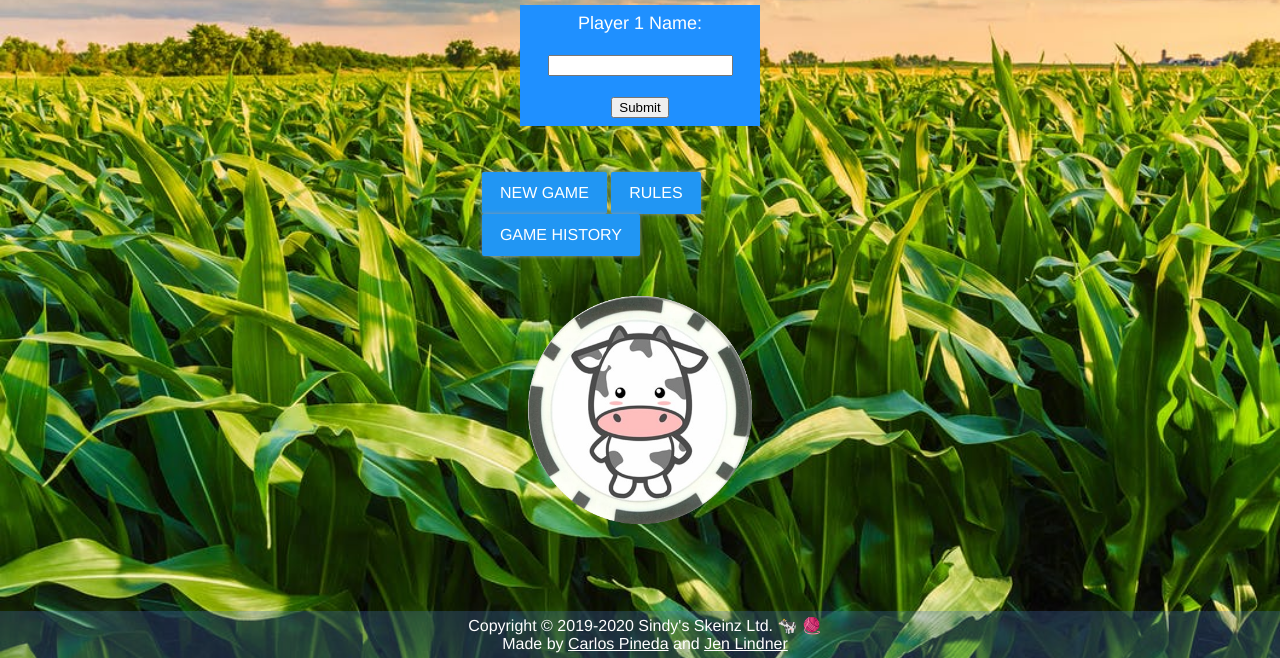
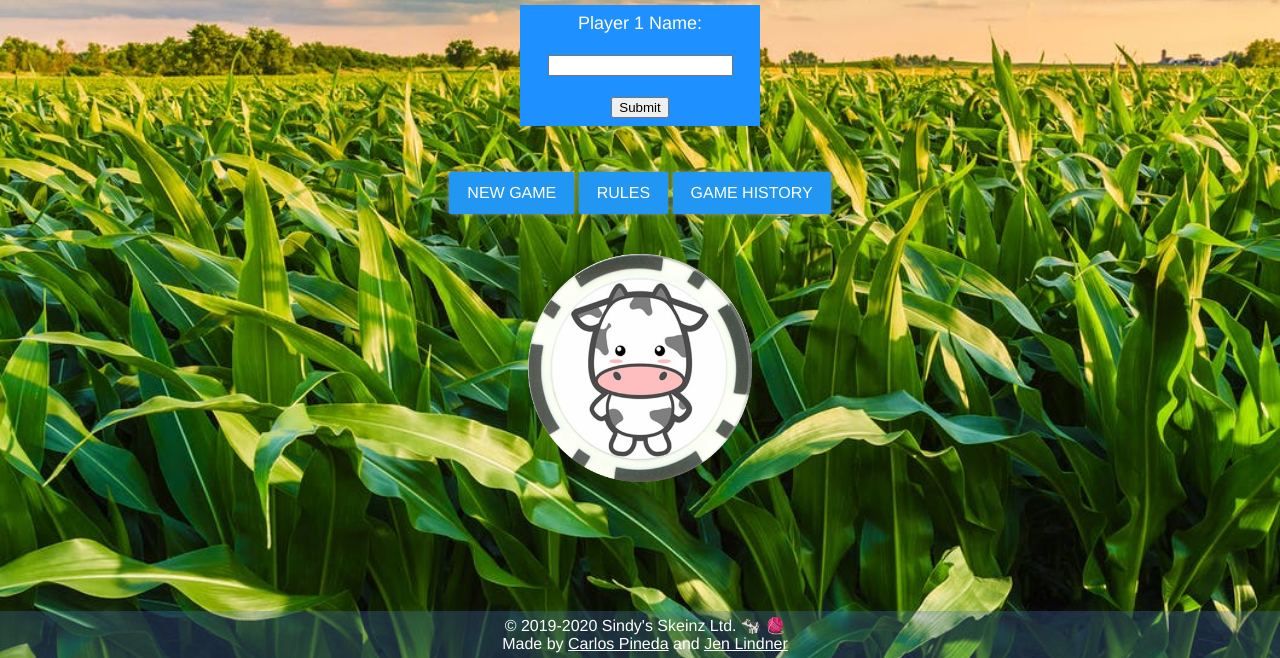
Before and after one commit to crpineda1/connect-sindy-frontend, a website: page index.html in a window 1280 px wide. Shown: the part 142-800 px from the top of the page. Drawn offline with Linux system fonts and the light colour scheme.

Commit message:
fixed buttons moving in container

```diff
--- a/index.html
+++ b/index.html
@@ -118,9 +118,9 @@
 
     <footer>
         <!-- <br> -->
-        Copyright © 2019-2020 Sindy's Skeinz Ltd. 🐄 🧶
+        © 2019-2020 Sindy's Skeinz Ltd. 🐄 🧶
         <br>
-        Made by <a href='https://www.linkedin.com/in/crpineda/' target="_blank" style="color:white">Carlos Pineda</a> and <a href='https://www.linkedin.com/in/jen-lindner13/' target="_blank" style="color:white">Jen Lindner</a>
+        Made by <a href='https://www.linkedin.com/in/crpineda/' target="_blank" rel="noopener noreferrer" style="color:white">Carlos Pineda</a> and <a href='https://www.linkedin.com/in/jen-lindner13/' target="_blank" rel="noopener noreferrer" style="color:white">Jen Lindner</a>
         <br>
     </footer>
 
--- a/styles.css
+++ b/styles.css
@@ -118,7 +118,7 @@ h1 {
 
 /* Buttons at bottom */
 button {
-  margin:  auto ;
+  margin:  auto;
   border: none;
   border-radius: 2px;
   padding: 12px 18px;
@@ -132,9 +132,8 @@ button {
   font-family: "Marker Felt", "Helvetica", "Verdana", "Roboto", sans-serif;
 }
 
-.buttons{
-  margin: auto;
-  width: 25.5%;
+.buttons {
+  text-align: center;
   padding: 10px;
 }
 
```
